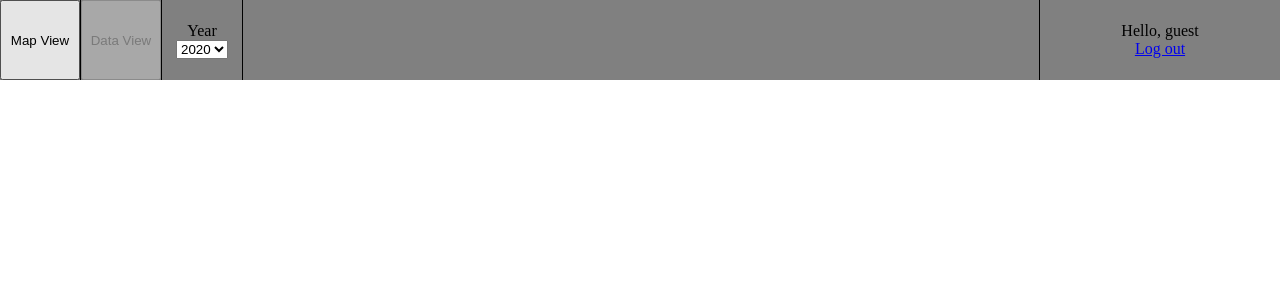
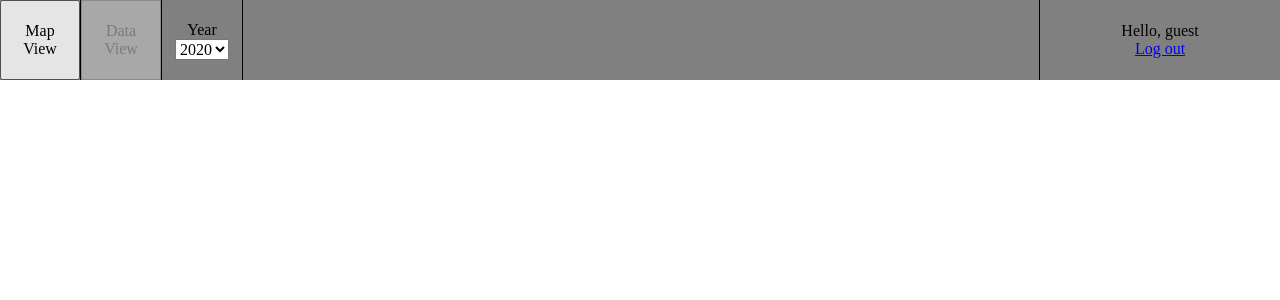
Before and after one commit to Stoyan4050/HAUP-Urban-Development-, a Django app: template src/api/templates/templates/map_data_template.html in a window 1280 px wide. Shown: the top 300 px of the page. Run offline with Django 3.2, Linux system fonts and the light colour scheme; the template is opened without the code that fills it, so the values that code supplies are empty; some libraries are stand-ins or nearby versions.

Commit message:
Made the font in all elements of the header identical

```diff
--- a/src/api/templates/templates/map_data_template.html
+++ b/src/api/templates/templates/map_data_template.html
@@ -13,22 +13,22 @@
     <body>
         <div id="header">
             <div class="header-cell">
-                <button class="header-button" {% if map_view %}disabled{% endif %}>
+                <button class="header-button header-element" {% if map_view %}disabled{% endif %}>
                     Map View
                 </button>
             </div>
             <div class="header-cell">
-                <button class="header-button" {% if not map_view %}disabled{% endif %}>
+                <button class="header-button header-element" {% if not map_view %}disabled{% endif %}>
                     Data View
                 </button>
             </div>
             <div class="header-cell">
                 <div>
-                    <span>
+                    <span class="header-element">
                         Year
                     </span>
                     <br>
-                    <select name="year" id="year">
+                    <select name="year" class="header-element" id="year">
                         <option value="2020">
                             2020
                         </option>
@@ -43,11 +43,11 @@
             {% if map_view %}
             <div class="header-cell">
                 <div>
-                    <span>
+                    <span class="header-element">
                         Overlay
                     </span>
                     <br>
-                    <select name="overlay" id="overlay">
+                    <select name="overlay" class="header-element" id="overlay">
                         <option value="None">None</option>
                         <option value="Classified as">Classified as</option>
                         <option value="Classified by">Classified by</option>
@@ -57,7 +57,7 @@
             {% endif %}
             <div class="header-cell" id="email-cell">
                 <div>
-                    <span>
+                    <span class="header-element">
                         Hello,
                         {% if user.is_authenticated %}
                         {{ user.email }}
@@ -66,7 +66,7 @@
                         {% endif %}
                     </span>
                     <br>
-                    <a href="/urban_development/logout/">
+                    <a href="/urban_development/logout/" class="header-element">
                         Log out
                     </a>
                 </div>
--- a/src/static/urban_development/css/map_data_template.css
+++ b/src/static/urban_development/css/map_data_template.css
@@ -41,3 +41,8 @@
     height: 100%;
     width: 100%;
 }
+
+.header-element {
+    font-family: 'Times New Roman';;
+    font-size: 16px;
+}
```
